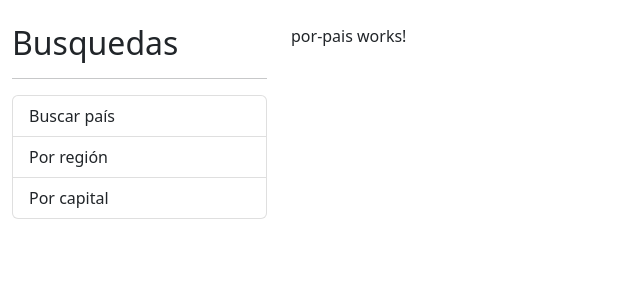
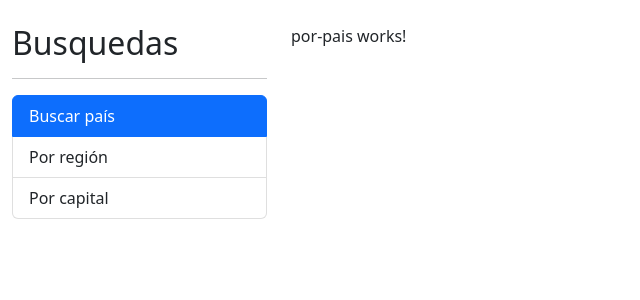
Before and after one commit to Nich95/paisesApp, an Angular app: page / in a window 1280 px wide. Shown: the top 300 px of the page, without its empty margins (0-640 px from the left). Built offline with nearby package versions, Linux system fonts and the light colour scheme.

Commit message:
Agregando el routerLink (#5)

```diff
--- a/src/app/app.component.html
+++ b/src/app/app.component.html
@@ -5,9 +5,26 @@
     <h2>Busquedas</h2>
     <hr>
     <ul class="list-group">
-      <li class="list-group-item">Buscar país</li>
-      <li class="list-group-item">Por región</li>
-      <li class="list-group-item">Por capital</li>
+      <!-- el routerLink hace que no se refresque el navegador -->
+      <!-- el routerLinkActive se le agrega la clase que queremos cuando estemos en esa ruta -->
+      <li routerLink=""
+          routerLinkActive="active"
+          [routerLinkActiveOptions]="{ exact: true }"
+          class="list-group-item">
+        Buscar país
+      </li>
+
+      <li routerLink="region"
+          routerLinkActive="active"
+          class="list-group-item">
+        Por región
+      </li>
+
+      <li routerLink="capital"
+          routerLinkActive="active"
+          class="list-group-item">
+        Por capital
+      </li>
     </ul>
   </div>
 
```
